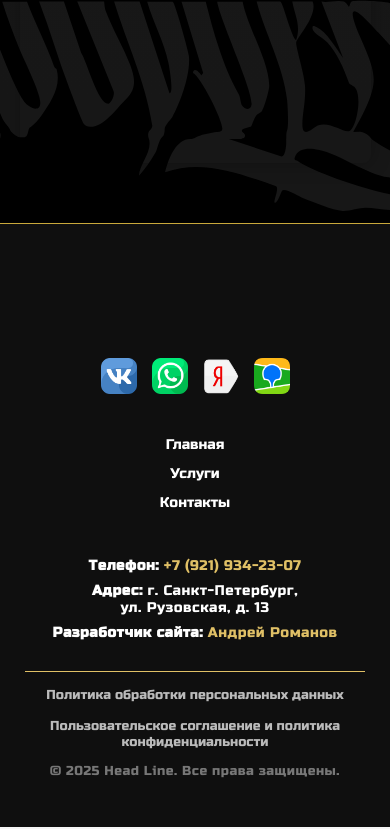
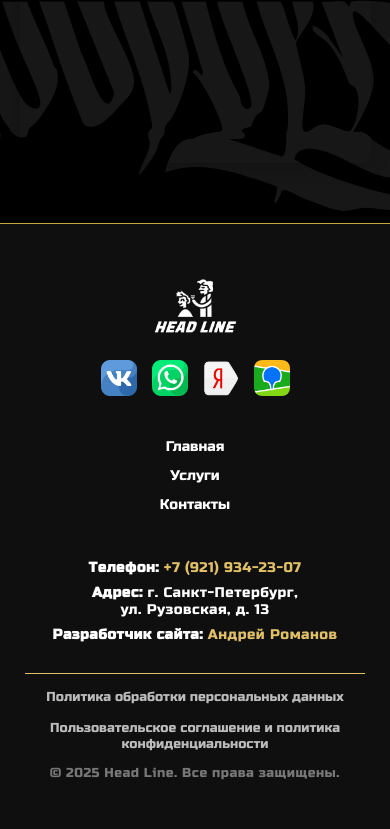
Before and after one commit to AndrewCaulaincourt/headline-site, a plain HTML site: page index.html in a window 390 px wide. Shown: the part 3933-4762 px from the top of the page. Drawn offline with nearby package versions, Linux system fonts and the light colour scheme; a script that the page names is missing.

Commit message:
Fix logo-footer.svg quality and scaling for mobile

```diff
--- a/index.html
+++ b/index.html
@@ -353,19 +353,7 @@
           <div class="footer-column">
             <div class="footer-left-inner">
               <div class="footer-logo">
-                <svg
-                  xmlns="http://www.w3.org/2000/svg"
-                  viewBox="0 0 800 800"
-                  preserveAspectRatio="xMidYMid meet"
-                  width="100"
-                  height="100"
-                >
-                  <g fill="#ffffff">
-                    <path
-                      d="M4563,5956c-49,-16 -124,-58 -142,-80c-9,-11 -25,-13 -65,-9c-58,6 -100,-10 -148,-55c-34,-31 -38,-80 -9,-106c18,-17 20,-17 40,3c12,12 30,21 42,21c26,0 72,-50 95,-104c10,-22 19,-42 20,-44c1,-2 36,14 78,35c56,28 78,44 85,64c14,40 64,62 141,63l65,1l-2,-40c-1,-22 -2,-43 -2,-47c-1,-5 -18,-8 -39,-8c-62,0 -92,-49 -58,-96c13,-17 31,-20 158,-24c128,-5 148,-8 188,-30c49,-27 90,-92 90,-143c0,-21 16,-46 60,-95c97,-108 91,-169 -20,-180l-51,-5l3,-61l3,-61l85,0c112,1 174,19 220,65c68,68 77,184 26,346l-26,80l22,60c15,41 22,83 22,139c1,69 -2,85 -23,114c-53,74 -201,100 -384,67l-94,-17l-51,49c-96,94 -225,132 -329,98z"
-                    />
-                  </g>
-                </svg>
+                <img src="images/logo-footer.png" alt="Head Line" />
               </div>
               <div class="footer-socials">
                 <a
```
Also changed, not shown: images/logo-footer.png (added), 1 other file.
